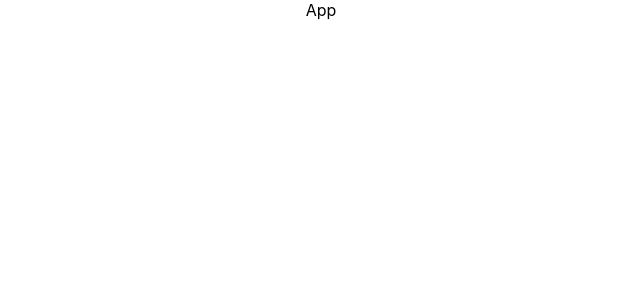
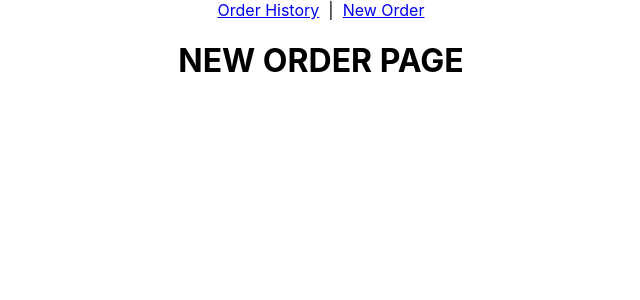
Before and after one commit to seraficaj/607-sei-cafe, a React (Create React App) app: page /orders/new in a window 1280 px wide. Shown: the top 300 px of the page, without its empty margins (319-959 px from the left). Built offline with nearby package versions, Linux system fonts and the light colour scheme.

Commit message:
updates navbar to include client side routing

```diff
--- a/package.json
+++ b/package.json
@@ -12,6 +12,7 @@
     "morgan": "^1.10.0",
     "react": "^17.0.2",
     "react-dom": "^17.0.2",
+    "react-router-dom": "^5.2.0",
     "react-scripts": "4.0.3",
     "serve-favicon": "^2.5.0",
     "web-vitals": "^1.1.2"
--- /dev/null
+++ b/src/components/NavBar/NavBar.jsx
@@ -0,0 +1,14 @@
+import {NavLink} from 'react-router-dom';
+
+
+const NavBar = () => {
+  return(
+    <nav>
+      <NavLink to="/orders">Order History</NavLink>
+      &nbsp; | &nbsp;
+      <NavLink to="/orders/new">New Order</NavLink>
+    </nav>
+  )
+};
+
+export default NavBar;
--- a/src/index.js
+++ b/src/index.js
@@ -1,13 +1,16 @@
-import React from 'react';
-import ReactDOM from 'react-dom';
-import './index.css';
-import App from './pages/App/App';
+import React from "react";
+import ReactDOM from "react-dom";
+import "./index.css";
+import App from "./pages/App/App";
+import { BrowserRouter as Router } from "react-router-dom";
 
 ReactDOM.render(
-  <React.StrictMode>
-    <App />
-  </React.StrictMode>,
-  document.getElementById('root')
+	<React.StrictMode>
+		<Router>
+			<App />
+		</Router>
+	</React.StrictMode>,
+	document.getElementById("root")
 );
 
 // If you want to start measuring performance in your app, pass a function
--- a/src/pages/App/App.jsx
+++ b/src/pages/App/App.jsx
@@ -1,9 +1,32 @@
-import './App.css';
+import { useState } from "react";
+import { Redirect, Route, Switch } from "react-router-dom";
+import AuthPage from "../AuthPage/AuthPage";
+import NewOrderPage from "../NewOrderPage/NewOrderPage";
+import NavBar from "../../components/NavBar/NavBar";
+import OrderHistoryPage from "../OrderHistoryPage.jsx/OrderHistoryPage";
+import "./App.css";
 
 function App() {
+  const [user, setUser] = useState({});
+
   return (
     <main className="App">
-      App
+      {user ? (
+        <>
+          <NavBar />
+          <Switch>
+            <Route path="/orders/new">
+              <NewOrderPage />
+            </Route>
+            <Route path="/orders">
+              <OrderHistoryPage />
+            </Route>
+            <Redirect to="/orders" />
+          </Switch>
+        </>
+      ) : (
+        <AuthPage />
+      )}
     </main>
   );
 }
--- /dev/null
+++ b/src/pages/AuthPage/AuthPage.jsx
@@ -0,0 +1,9 @@
+import {useState} from "react";
+
+const AuthPage = () => {
+  return(
+    <h1>AUTH PAGE</h1>
+  )
+}
+
+export default AuthPage;
--- /dev/null
+++ b/src/pages/NewOrderPage/NewOrderPage.jsx
@@ -0,0 +1,9 @@
+import {useState} from "react";
+
+const NewOrderPage = () => {
+  return(
+    <h1>NEW ORDER PAGE</h1>
+  )
+}
+
+export default NewOrderPage;
--- /dev/null
+++ b/src/pages/OrderHistoryPage.jsx/OrderHistoryPage.jsx
@@ -0,0 +1,9 @@
+import {useState} from "react";
+
+const OrderHistoryPage = () => {
+  return(
+    <h1>ORDER HISTORY PAGE</h1>
+  )
+}
+
+export default OrderHistoryPage;
```
Also changed, not shown: 1 other file (tests, documents, lock files or other folders).
